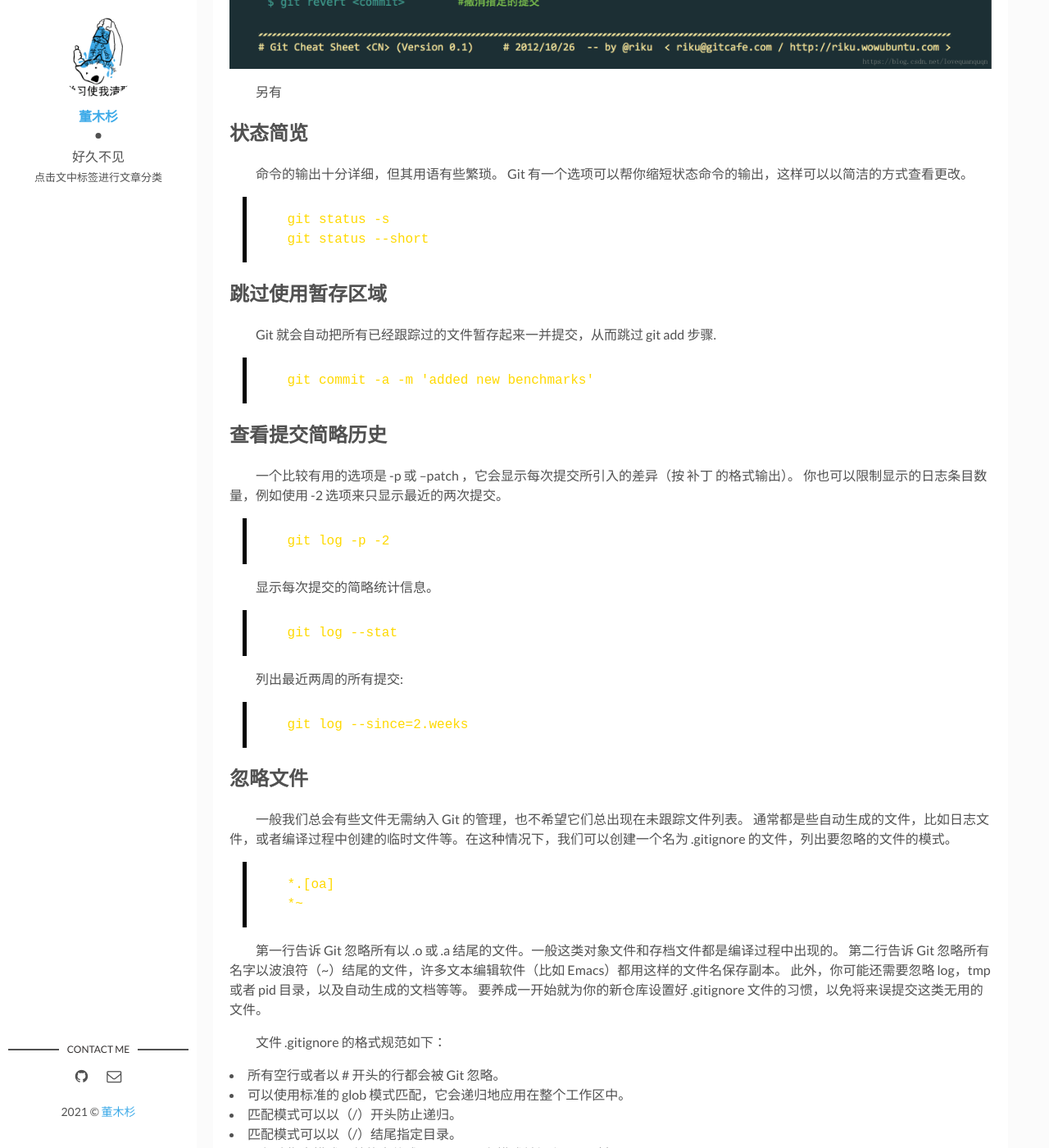
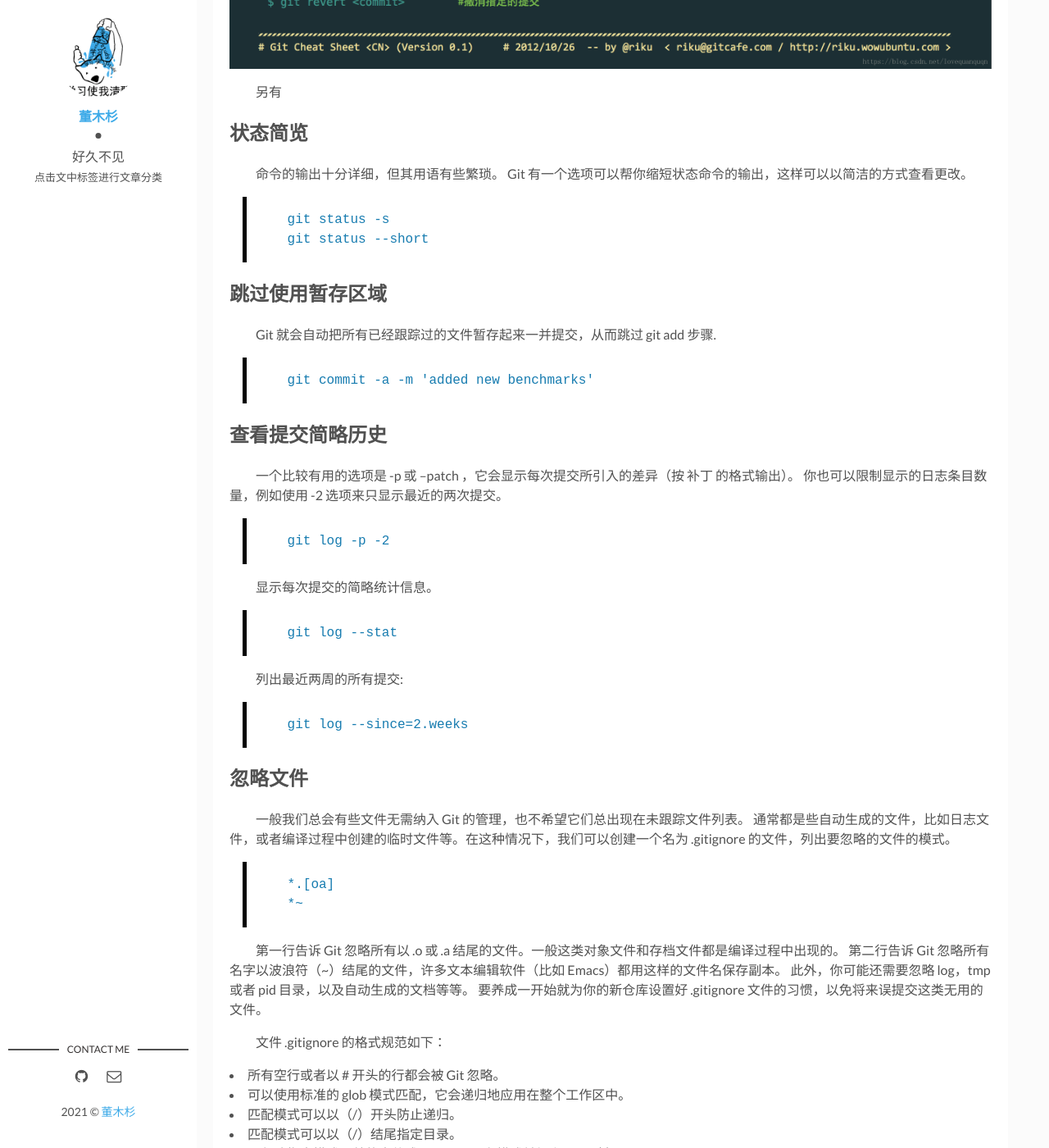
Before and after one commit to doctormus/doctormus.github.io, a Jekyll site: the page built from _posts/2021-01-24-writting6.md, in a window 1280 px wide and 1400 px high, scrolled down 1268 px. Shown: the whole window at 82% size. Built offline with Jekyll 4.4.1, drawn with Linux system fonts in a browser that asks for light colours.

Commit message:
change code of <pre></pre>

```diff
--- a/_includes/head.html
+++ b/_includes/head.html
@@ -52,11 +52,11 @@
 	<link rel="apple-touch-icon" sizes="72x72" href="{{ "/assets/img/favicon/apple-touch-icon-72x72.png" | prepend: site.baseurl }}">
 	<link rel="apple-touch-icon" sizes="144x144" href="{{ "/assets/img/favicon/apple-touch-icon-144x144.png" | prepend: site.baseurl }}">
 	<!-- Chrome, Firefox OS and Opera -->
-	<meta name="theme-color" content="#19CAAD">
+	<meta name="theme-color" content="#1685A9">
 	<!-- Windows Phone -->
-	<meta name="msapplication-navbutton-color" content="#19CAAD">
+	<meta name="msapplication-navbutton-color" content="#1685A9">
 	<!-- iOS Safari -->
-	<meta name="apple-mobile-web-app-status-bar-style" content="#19CAAD">
+	<meta name="apple-mobile-web-app-status-bar-style" content="#1685A9">
 	<!-- Google Fonts -->
 	<link href="https://fonts.googleapis.com/css?family=PT+Serif:400,700" rel="stylesheet">
 	<link href="https://fonts.googleapis.com/css?family=Lato:300,400,700" rel="stylesheet">
--- a/assets/css/main.css
+++ b/assets/css/main.css
@@ -145,7 +145,7 @@ samp {
   font-size: 1em;
   /* 2 */
   font-style: normal;
-  color: #ffd900;
+  color: #177cb0;
 }
 
 /**
@@ -807,7 +807,7 @@ blockquote {
   padding-left: 1.1rem;
   margin-left: 1rem;
   font-style: normal;
-  color: rgb(156, 156, 156);
+  color: #758A99;
 }
 
 pre {
@@ -816,6 +816,7 @@ pre {
   white-space: pre-wrap;
   word-wrap: break-word;
   word-break: break-all;
+  color: #758A99;
 }
 
 pre code {
```
